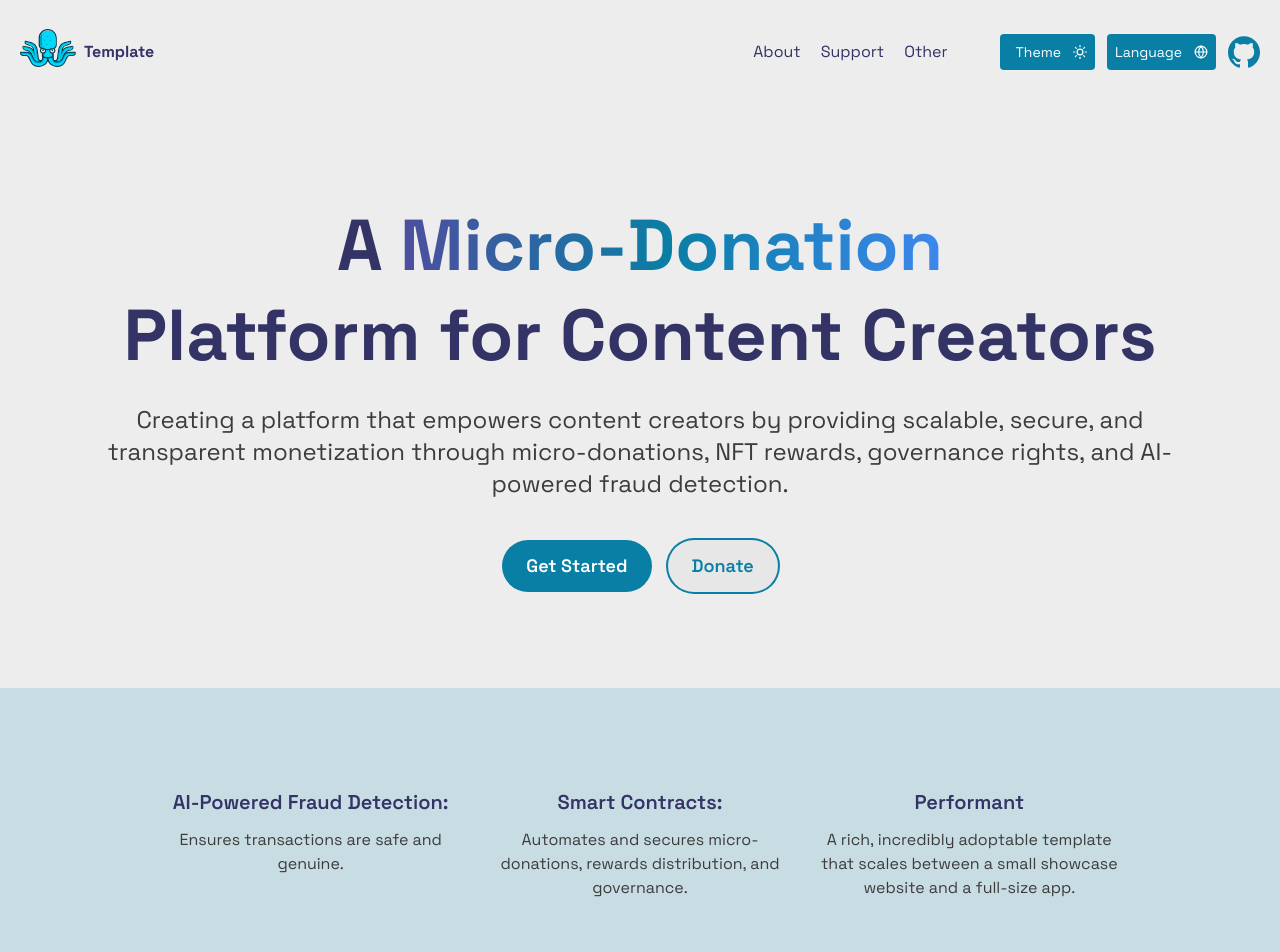
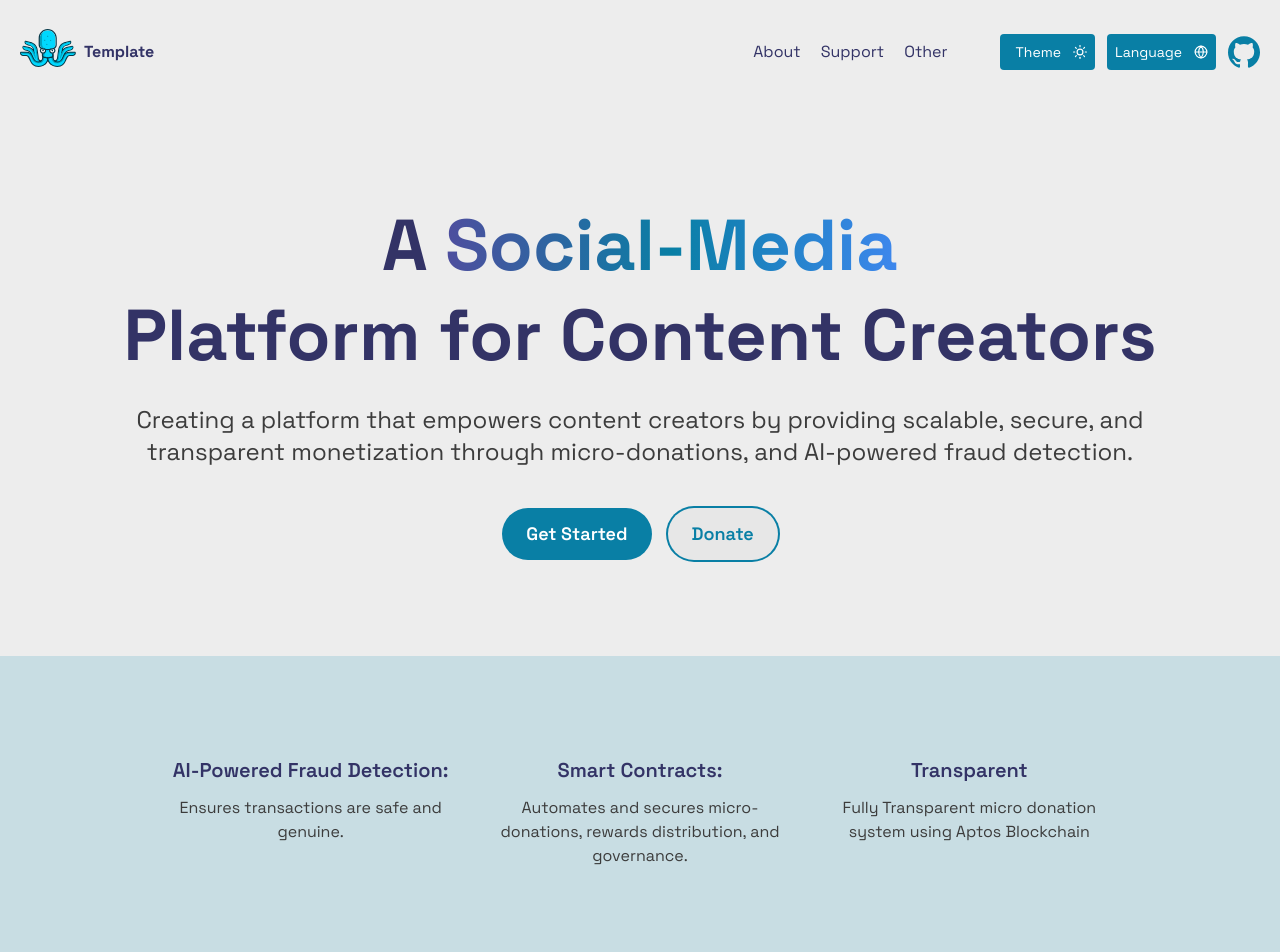
Before and after one commit to Shreya020404/Paas, a Next.js app: page /en in a window 1280 px wide. Shown: the top 952 px of the page. Built offline with nearby package versions, Linux system fonts and the light colour scheme.

Commit message:
Update page.tsx

```diff
--- a/src/app/[locale]/page.tsx
+++ b/src/app/[locale]/page.tsx
@@ -9,14 +9,14 @@ export default function DashboardPage() {
         <h1 className='text-center text-7xl font-extrabold leading-tight'>
           {t('A')}{' '}
           <span className='bg-span-bg bg-clip-text text-transparent'>
-            {t('Micro-Donation')}
+            {t('Social-Media')}
           </span>
           <br />
           {t('Platform for Content Creators')}
         </h1>
         <div className='my-6 px-20 text-center text-2xl text-text-secondary'>
           {t(
-            'Creating a platform that empowers content creators by providing scalable, secure, and transparent monetization through micro-donations, NFT rewards, governance rights, and AI-powered fraud detection.'
+            'Creating a platform that empowers content creators by providing scalable, secure, and transparent monetization through micro-donations, and AI-powered fraud detection.'
           )}
         </div>
         <div className='mt-4 flex flex-row gap-4'>
@@ -57,10 +57,10 @@ export default function DashboardPage() {
             </p>
           </div>
           <div className='text-center'>
-            <h2 className='mb-3 text-xl font-semibold'>{t('Performant')}</h2>
+            <h2 className='mb-3 text-xl font-semibold'>{t('Transparent')}</h2>
             <p className='text-text-secondary max-lg:max-w-[500px]'>
               {t(
-                'A_rich_incredibly_adoptable_template_that_scales_between_a_small_showcase_website_and_a_full_size_app'
+                'Fully Transparent micro donation system using Aptos Blockchain'
               )}
             </p>
           </div>
```
